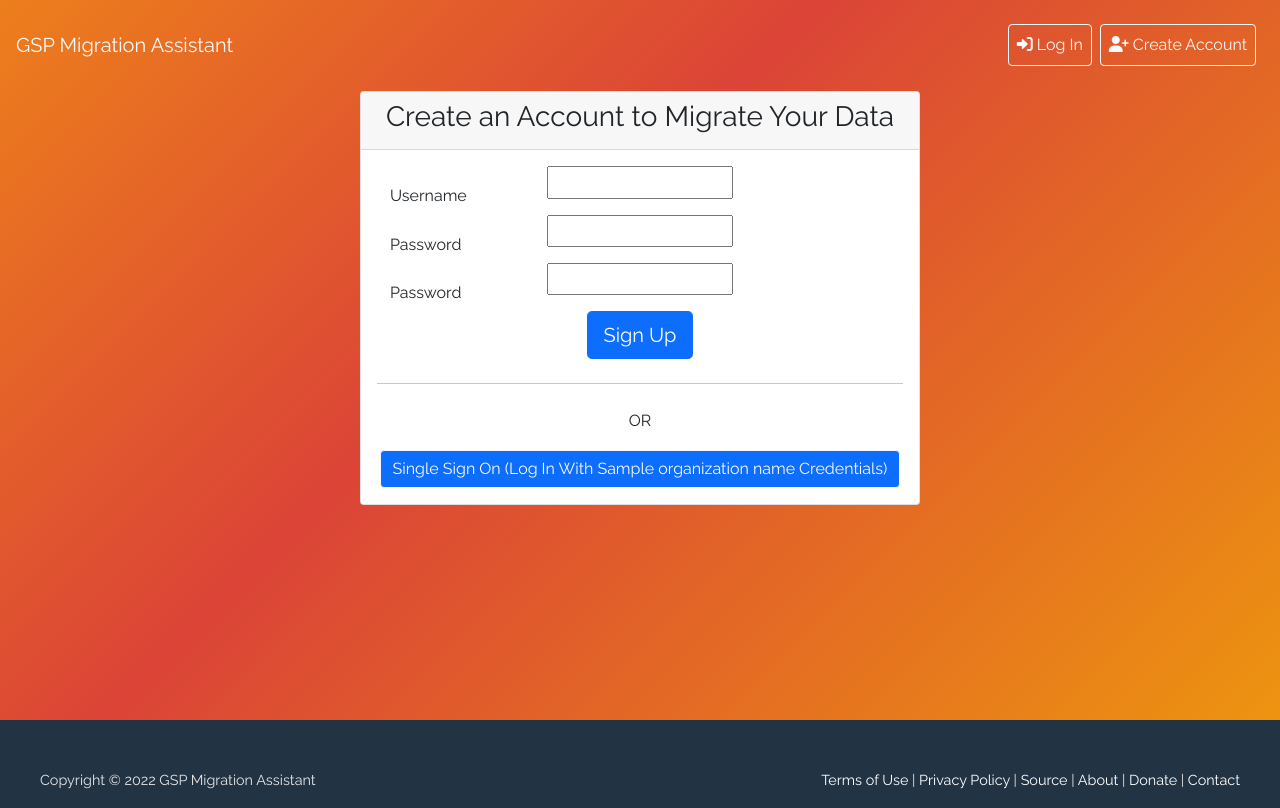
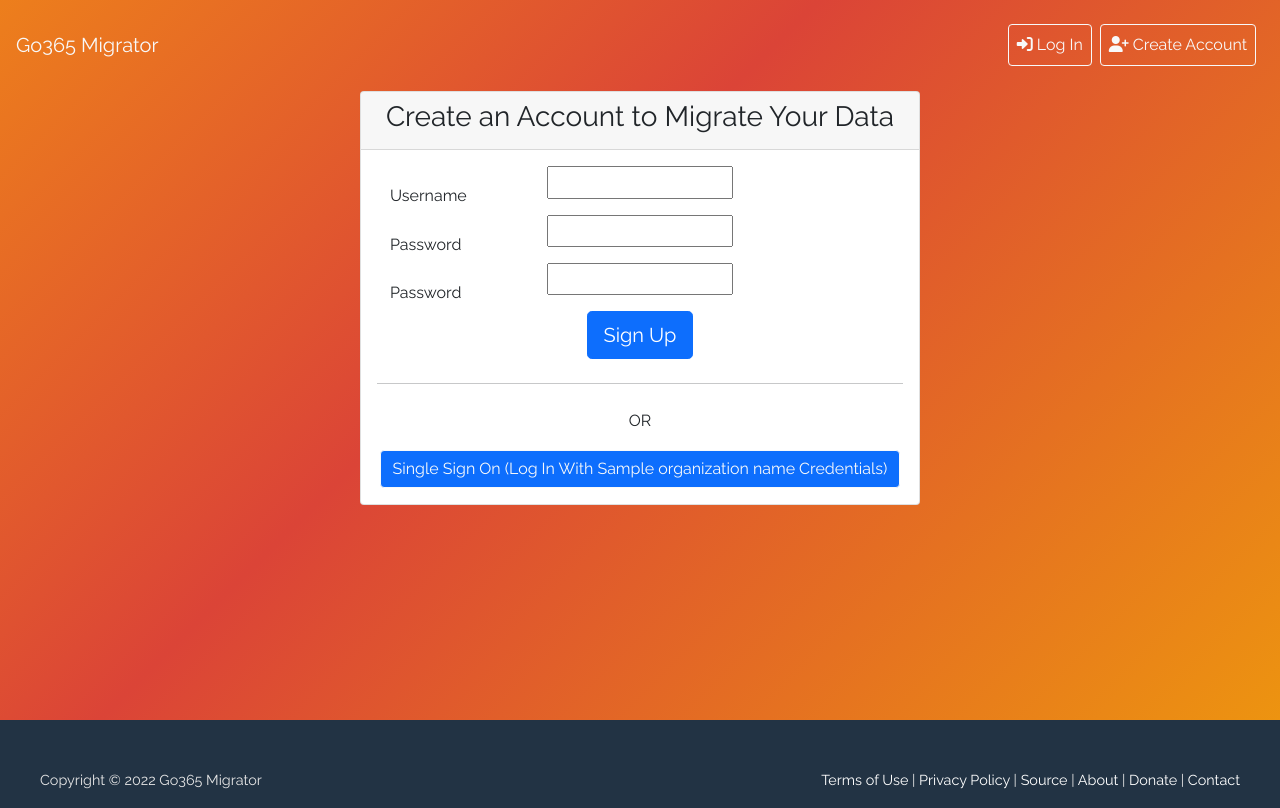
Before and after one commit to austinjhunt/go365-migrator, a Django app: template GoogleSharePointMigrationAssistant/web/templates/auth/signup.html in a window 1280 px wide. Run offline with Django 4.2, Linux system fonts and the light colour scheme; the template is opened without the code that fills it: most values are stand-ins (such as "Sample title", 1, 10 or a date in 2020); form fields are guessed from the names that the template uses; parts of the project's set-up code (start-up, migrations or seed data) failed here and were passed over; some libraries are stand-ins or nearby versions.

Commit message:
update name of app

```diff
--- a/GoogleSharePointMigrationAssistant/web/templates/include/master.html
+++ b/GoogleSharePointMigrationAssistant/web/templates/include/master.html
@@ -75,7 +75,7 @@
     <footer class="mt-5">
       <div class="container ">
         <div class="footer-col">
-          Copyright &copy; 2022 GSP Migration Assistant
+          Copyright &copy; 2022 Go365 Migrator
         </div>
         <div class="footer-col">
           <a href="#">Terms of Use</a> | <a href="#">Privacy Policy</a> |
--- a/GoogleSharePointMigrationAssistant/web/templates/include/nav.html
+++ b/GoogleSharePointMigrationAssistant/web/templates/include/nav.html
@@ -1,5 +1,5 @@
 <nav class="navbar navbar-expand-lg">
-  <a class="navbar-brand text-light" href="{% url 'home' %}">GSP Migration Assistant</a>
+  <a class="navbar-brand text-light" href="{% url 'home' %}">Go365 Migrator</a>
   <button
     class="navbar-toggler"
     type="button"
```
